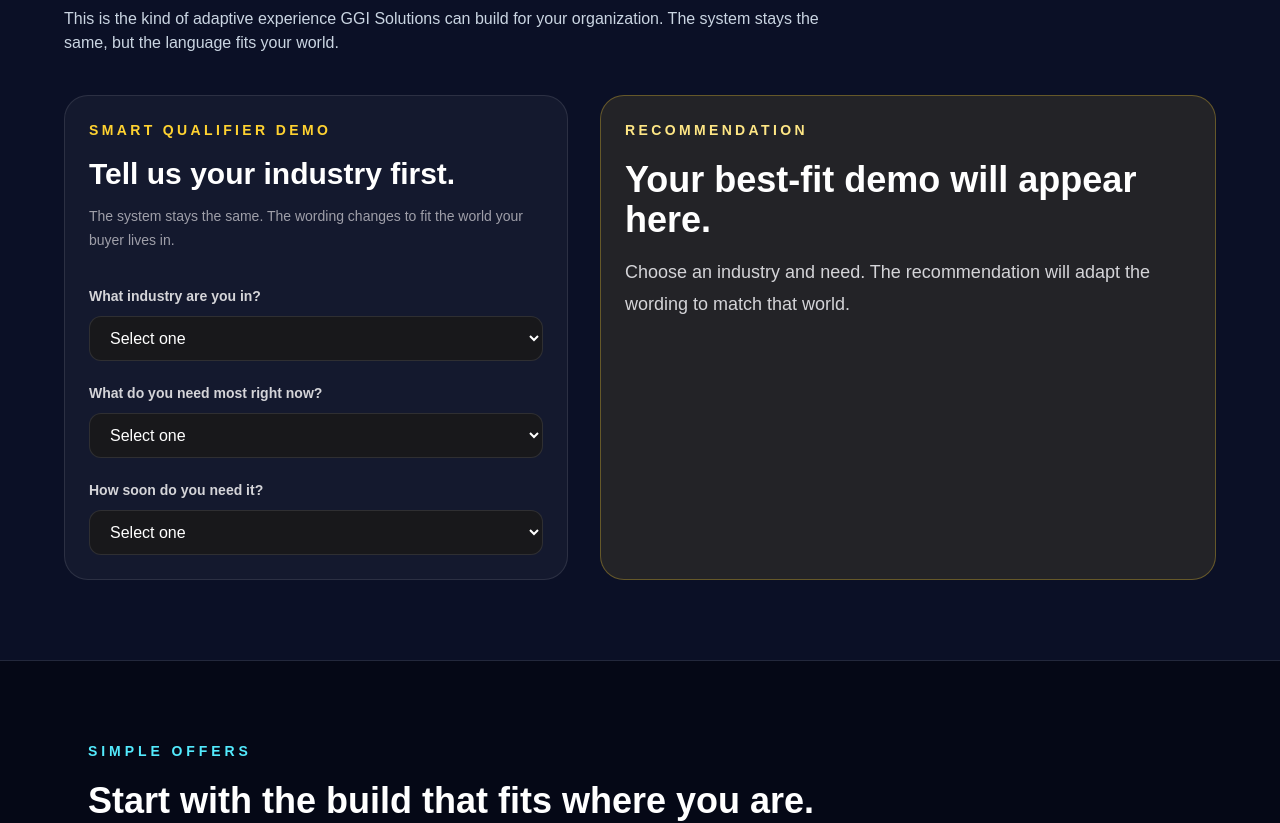
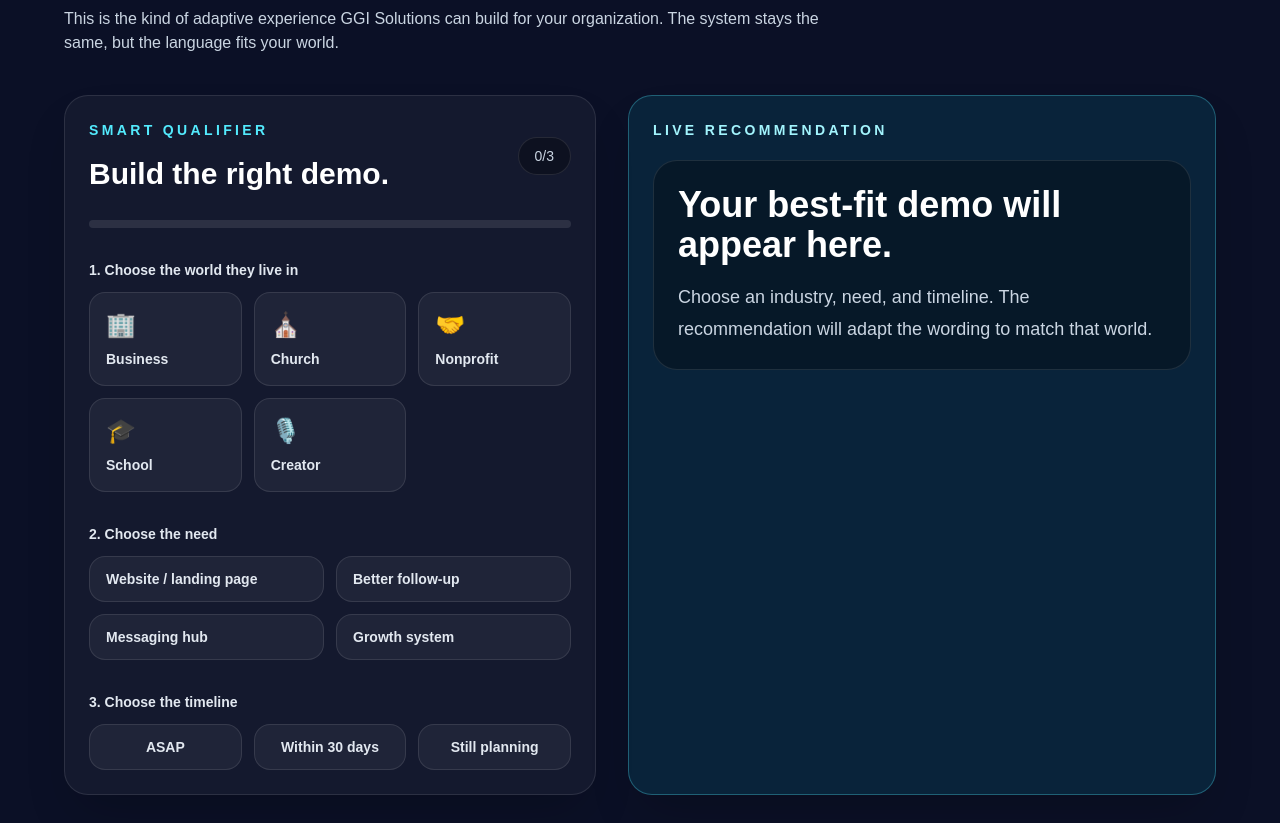
Before and after one commit to Pastorreno/ggi-app-starter, a Next.js app: page / in a window 1280 px wide. Shown: the part 1200-2023 px from the top of the page. Built offline with nearby package versions, Linux system fonts and the light colour scheme.

Commit message:
Upgrade qualifier UI with interactive cards and live preview

```diff
--- a/src/components/ggi/QualifierDemo.tsx
+++ b/src/components/ggi/QualifierDemo.tsx
@@ -15,38 +15,66 @@ type Recommendation = {
   package: string
   next: string
   demoLanguage: string
+  previewHeadline: string
+  previewSubtext: string
 }
 
-const industryLanguage: Record<string, { label: string; people: string; action: string; demo: string }> = {
+const industries = [
+  { id: 'business', label: 'Business', emoji: '🏢' },
+  { id: 'church', label: 'Church', emoji: '⛪' },
+  { id: 'nonprofit', label: 'Nonprofit', emoji: '🤝' },
+  { id: 'school', label: 'School', emoji: '🎓' },
+  { id: 'creator', label: 'Creator', emoji: '🎙️' },
+]
+
+const problems = [
+  { id: 'website', label: 'Website / landing page' },
+  { id: 'follow-up', label: 'Better follow-up' },
+  { id: 'messaging', label: 'Messaging hub' },
+  { id: 'development', label: 'Growth system' },
+]
+
+const urgencyOptions = [
+  { id: 'now', label: 'ASAP' },
+  { id: 'month', label: 'Within 30 days' },
+  { id: 'planning', label: 'Still planning' },
+]
+
+const industryLanguage: Record<string, { label: string; people: string; action: string; demo: string; preview: string }> = {
   business: {
     label: 'Business / Corporate',
     people: 'leads, customers, staff, and prospects',
     action: 'increase qualified inquiries, improve operations, and move prospects toward the right offer',
-    demo: 'Your demo should speak in business terms: leads, sales conversations, customer journey, operations, revenue, and conversion.',
+    demo: 'Business language: leads, sales conversations, customer journey, operations, revenue, and conversion.',
+    preview: 'Guide prospects from interest to the right offer.',
   },
   church: {
     label: 'Church / Ministry',
     people: 'visitors, members, volunteers, ministry teams, and families',
     action: 'strengthen communication, follow-up, discipleship, care, and next steps',
-    demo: 'Your demo should speak in ministry terms: visitors, discipleship, care, serving, prayer, leadership, and member engagement.',
+    demo: 'Church language: visitors, discipleship, care, serving, prayer, leadership, and member engagement.',
+    preview: 'Help people find their next step in the life of the ministry.',
   },
   nonprofit: {
     label: 'Nonprofit',
     people: 'participants, volunteers, donors, staff, and community partners',
     action: 'improve engagement, volunteer coordination, participant support, and impact tracking',
-    demo: 'Your demo should speak in nonprofit terms: mission, volunteers, participants, donors, impact, services, and support.',
+    demo: 'Nonprofit language: mission, volunteers, participants, donors, impact, services, and support.',
+    preview: 'Connect people to the mission and guide them to meaningful action.',
   },
   school: {
     label: 'School / Youth Program',
     people: 'students, parents, staff, mentors, and program participants',
     action: 'support student growth, family communication, mentorship, engagement, and progress visibility',
-    demo: 'Your demo should speak in education terms: students, parents, growth, mentorship, attendance, character, progress, and readiness.',
+    demo: 'Education language: students, parents, growth, mentorship, attendance, character, progress, and readiness.',
+    preview: 'Help students and families find the right support pathway.',
   },
   creator: {
     label: 'Coach / Creator',
     people: 'clients, subscribers, members, prospects, and community followers',
     action: 'grow a community, qualify clients, deliver resources, and guide people into the right offer',
-    demo: 'Your demo should speak in creator terms: audience, clients, members, content, offers, community, and accountability.',
+    demo: 'Creator language: audience, clients, members, content, offers, community, and accountability.',
+    preview: 'Move your audience from attention to the right offer or community.',
   },
 }
 
@@ -57,27 +85,35 @@ function getRecommendation(answers: Answers): Recommendation | null {
   const base = {
     website: {
       title: `${industry.label} LaunchSite`,
-      summary: `A clean website or landing page designed for your ${industry.label.toLowerCase()} audience so ${industry.people} can understand the offer and take the right next step.`,
+      summary: `A clean website or landing page designed so ${industry.people} can understand the offer and take the right next step.`,
       package: 'Starter or Growth LaunchSite',
       next: 'Request a website quote',
+      previewHeadline: 'Your digital front door',
+      previewSubtext: industry.preview,
     },
     'follow-up': {
       title: `${industry.label} Follow-Up System`,
       summary: `A simple system to track ${industry.people}, assign next steps, and make sure important people and opportunities do not fall through the cracks.`,
       package: 'Starter Follow-Up or Growth Follow-Up',
       next: 'Map my follow-up process',
+      previewHeadline: 'Nobody falls through the cracks',
+      previewSubtext: `Track ${industry.people} with clear next steps.`,
     },
     messaging: {
       title: `${industry.label} Messaging World`,
       summary: `A private mobile-first communication hub in WhatsApp, Telegram, or both to help you ${industry.action}.`,
       package: 'Starter or Growth Messaging World',
       next: 'Build my messaging world',
+      previewHeadline: 'Keep people connected',
+      previewSubtext: 'Bring updates, resources, and community into one mobile-first space.',
     },
     development: {
       title: `${industry.label} Growth System`,
       summary: `A growth and development pathway that helps ${industry.people} understand where they are, what they need next, and how to move forward with support.`,
       package: 'PurposePath Workshop or GrowthPath Starter',
       next: 'Explore development systems',
+      previewHeadline: 'Guide growth with purpose',
+      previewSubtext: 'Help people understand themselves and move toward their next step.',
     },
   }
 
@@ -85,87 +121,111 @@ function getRecommendation(answers: Answers): Recommendation | null {
   return { ...selected, demoLanguage: industry.demo }
 }
 
+function optionClass(active: boolean) {
+  return active
+    ? 'border-cyan-300 bg-cyan-400 text-slate-950 shadow-lg shadow-cyan-500/20'
+    : 'border-white/10 bg-white/[0.05] text-slate-200 hover:border-cyan-300/70 hover:bg-white/[0.09]'
+}
+
 export function QualifierDemo() {
   const [answers, setAnswers] = useState<Answers>({ orgType: '', problem: '', urgency: '' })
-
   const recommendation = useMemo(() => getRecommendation(answers), [answers])
+  const completion = [answers.orgType, answers.problem, answers.urgency].filter(Boolean).length
 
   return (
-    <div className="grid gap-8 lg:grid-cols-[0.9fr_1.1fr]">
-      <div className="rounded-3xl border border-white/10 bg-white/[0.04] p-6">
-        <p className="text-sm font-semibold uppercase tracking-[0.24em] text-amber-300">Smart Qualifier Demo</p>
-        <h2 className="mt-4 text-3xl font-bold">Tell us your industry first.</h2>
-        <p className="mt-3 text-sm leading-6 text-zinc-400">The system stays the same. The wording changes to fit the world your buyer lives in.</p>
-        <div className="mt-8 space-y-5">
-          <label className="block">
-            <span className="text-sm font-semibold text-zinc-300">What industry are you in?</span>
-            <select
-              className="mt-2 w-full rounded-xl border border-white/10 bg-zinc-900 px-4 py-3 text-white"
-              value={answers.orgType}
-              onChange={(event) => setAnswers({ ...answers, orgType: event.target.value })}
-            >
-              <option value="">Select one</option>
-              <option value="business">Business / Corporate</option>
-              <option value="church">Church / Ministry</option>
-              <option value="nonprofit">Nonprofit</option>
-              <option value="school">School / Youth Program</option>
-              <option value="creator">Coach / Creator</option>
-            </select>
-          </label>
+    <div className="grid gap-8 lg:grid-cols-[0.95fr_1.05fr]">
+      <div className="rounded-3xl border border-white/10 bg-white/[0.04] p-6 shadow-2xl shadow-black/20">
+        <div className="flex items-center justify-between gap-4">
+          <div>
+            <p className="text-sm font-semibold uppercase tracking-[0.24em] text-cyan-300">Smart Qualifier</p>
+            <h2 className="mt-4 text-3xl font-bold">Build the right demo.</h2>
+          </div>
+          <div className="rounded-full border border-white/10 bg-black/30 px-4 py-2 text-sm text-slate-300">{completion}/3</div>
+        </div>
 
-          <label className="block">
-            <span className="text-sm font-semibold text-zinc-300">What do you need most right now?</span>
-            <select
-              className="mt-2 w-full rounded-xl border border-white/10 bg-zinc-900 px-4 py-3 text-white"
-              value={answers.problem}
-              onChange={(event) => setAnswers({ ...answers, problem: event.target.value })}
-            >
-              <option value="">Select one</option>
-              <option value="website">A website or landing page</option>
-              <option value="follow-up">Better follow-up</option>
-              <option value="messaging">A private communication hub</option>
-              <option value="development">A people growth/development system</option>
-            </select>
-          </label>
+        <div className="mt-7 h-2 overflow-hidden rounded-full bg-white/10">
+          <div className="h-full rounded-full bg-cyan-300 transition-all" style={{ width: `${(completion / 3) * 100}%` }} />
+        </div>
 
-          <label className="block">
-            <span className="text-sm font-semibold text-zinc-300">How soon do you need it?</span>
-            <select
-              className="mt-2 w-full rounded-xl border border-white/10 bg-zinc-900 px-4 py-3 text-white"
-              value={answers.urgency}
-              onChange={(event) => setAnswers({ ...answers, urgency: event.target.value })}
-            >
-              <option value="">Select one</option>
-              <option value="now">As soon as possible</option>
-              <option value="month">Within 30 days</option>
-              <option value="planning">Still planning</option>
-            </select>
-          </label>
+        <div className="mt-8 space-y-8">
+          <div>
+            <p className="text-sm font-bold text-slate-200">1. Choose the world they live in</p>
+            <div className="mt-3 grid grid-cols-2 gap-3 sm:grid-cols-3">
+              {industries.map((industry) => (
+                <button
+                  key={industry.id}
+                  type="button"
+                  onClick={() => setAnswers({ ...answers, orgType: industry.id })}
+                  className={`rounded-2xl border p-4 text-left transition ${optionClass(answers.orgType === industry.id)}`}
+                >
+                  <span className="text-2xl">{industry.emoji}</span>
+                  <span className="mt-2 block text-sm font-bold">{industry.label}</span>
+                </button>
+              ))}
+            </div>
+          </div>
+
+          <div>
+            <p className="text-sm font-bold text-slate-200">2. Choose the need</p>
+            <div className="mt-3 grid gap-3 sm:grid-cols-2">
+              {problems.map((problem) => (
+                <button
+                  key={problem.id}
+                  type="button"
+                  onClick={() => setAnswers({ ...answers, problem: problem.id })}
+                  className={`rounded-2xl border px-4 py-3 text-left text-sm font-bold transition ${optionClass(answers.problem === problem.id)}`}
+                >
+                  {problem.label}
+                </button>
+              ))}
+            </div>
+          </div>
+
+          <div>
+            <p className="text-sm font-bold text-slate-200">3. Choose the timeline</p>
+            <div className="mt-3 grid gap-3 sm:grid-cols-3">
+              {urgencyOptions.map((urgency) => (
+                <button
+                  key={urgency.id}
+                  type="button"
+                  onClick={() => setAnswers({ ...answers, urgency: urgency.id })}
+                  className={`rounded-2xl border px-4 py-3 text-center text-sm font-bold transition ${optionClass(answers.urgency === urgency.id)}`}
+                >
+                  {urgency.label}
+                </button>
+              ))}
+            </div>
+          </div>
         </div>
       </div>
 
-      <div className="rounded-3xl border border-amber-300/30 bg-amber-300/10 p-6">
-        <p className="text-sm font-semibold uppercase tracking-[0.24em] text-amber-200">Recommendation</p>
+      <div className="rounded-3xl border border-cyan-300/30 bg-cyan-400/10 p-6 shadow-2xl shadow-black/20">
+        <p className="text-sm font-semibold uppercase tracking-[0.24em] text-cyan-200">Live Recommendation</p>
         {recommendation ? (
           <div className="mt-5">
-            <h3 className="text-4xl font-black">{recommendation.title}</h3>
-            <p className="mt-4 text-lg leading-8 text-zinc-200">{recommendation.summary}</p>
-            <div className="mt-6 rounded-2xl border border-white/10 bg-zinc-950/60 p-5">
-              <p className="text-xs uppercase tracking-[0.2em] text-zinc-400">Demo language direction</p>
-              <p className="mt-2 text-sm leading-6 text-zinc-200">{recommendation.demoLanguage}</p>
+            <div className="rounded-3xl border border-white/10 bg-black/30 p-5">
+              <p className="text-xs uppercase tracking-[0.2em] text-slate-400">Demo preview</p>
+              <h3 className="mt-3 text-3xl font-black">{recommendation.previewHeadline}</h3>
+              <p className="mt-3 text-slate-300">{recommendation.previewSubtext}</p>
             </div>
-            <div className="mt-4 rounded-2xl border border-white/10 bg-zinc-950/60 p-5">
-              <p className="text-xs uppercase tracking-[0.2em] text-zinc-400">Best starting package</p>
+            <h3 className="mt-7 text-4xl font-black">{recommendation.title}</h3>
+            <p className="mt-4 text-lg leading-8 text-slate-200">{recommendation.summary}</p>
+            <div className="mt-6 rounded-2xl border border-white/10 bg-black/30 p-5">
+              <p className="text-xs uppercase tracking-[0.2em] text-slate-400">Language direction</p>
+              <p className="mt-2 text-sm leading-6 text-slate-200">{recommendation.demoLanguage}</p>
+            </div>
+            <div className="mt-4 rounded-2xl border border-white/10 bg-black/30 p-5">
+              <p className="text-xs uppercase tracking-[0.2em] text-slate-400">Best starting package</p>
               <p className="mt-2 text-xl font-bold text-white">{recommendation.package}</p>
             </div>
-            <Link href="/contact" className="mt-8 inline-flex rounded-xl bg-amber-300 px-6 py-3 font-bold text-zinc-950 hover:bg-amber-200">
+            <Link href="/contact" className="mt-8 inline-flex rounded-full bg-cyan-400 px-6 py-3 font-bold text-slate-950 hover:bg-cyan-300">
               {recommendation.next}
             </Link>
           </div>
         ) : (
-          <div className="mt-5">
+          <div className="mt-5 rounded-3xl border border-white/10 bg-black/30 p-6">
             <h3 className="text-4xl font-black">Your best-fit demo will appear here.</h3>
-            <p className="mt-4 text-lg leading-8 text-zinc-300">Choose an industry and need. The recommendation will adapt the wording to match that world.</p>
+            <p className="mt-4 text-lg leading-8 text-slate-300">Choose an industry, need, and timeline. The recommendation will adapt the wording to match that world.</p>
           </div>
         )}
       </div>
```
